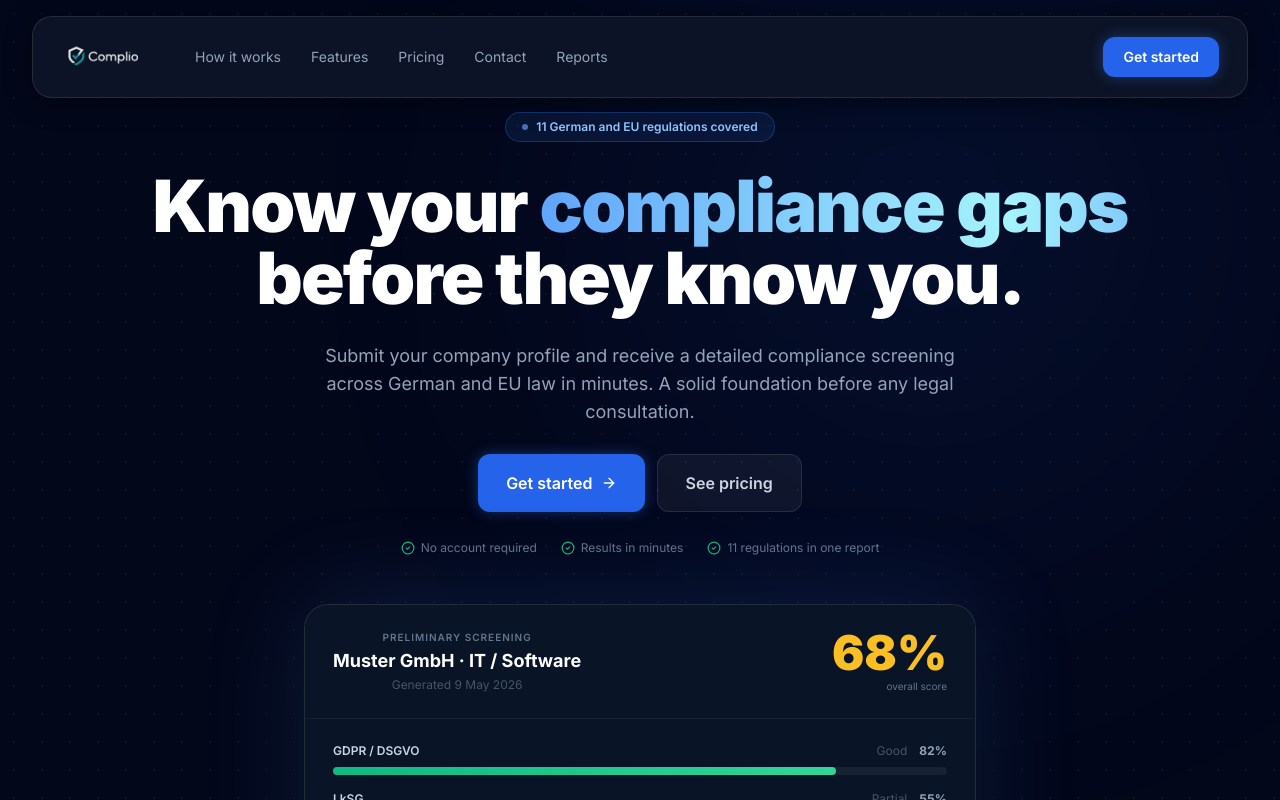
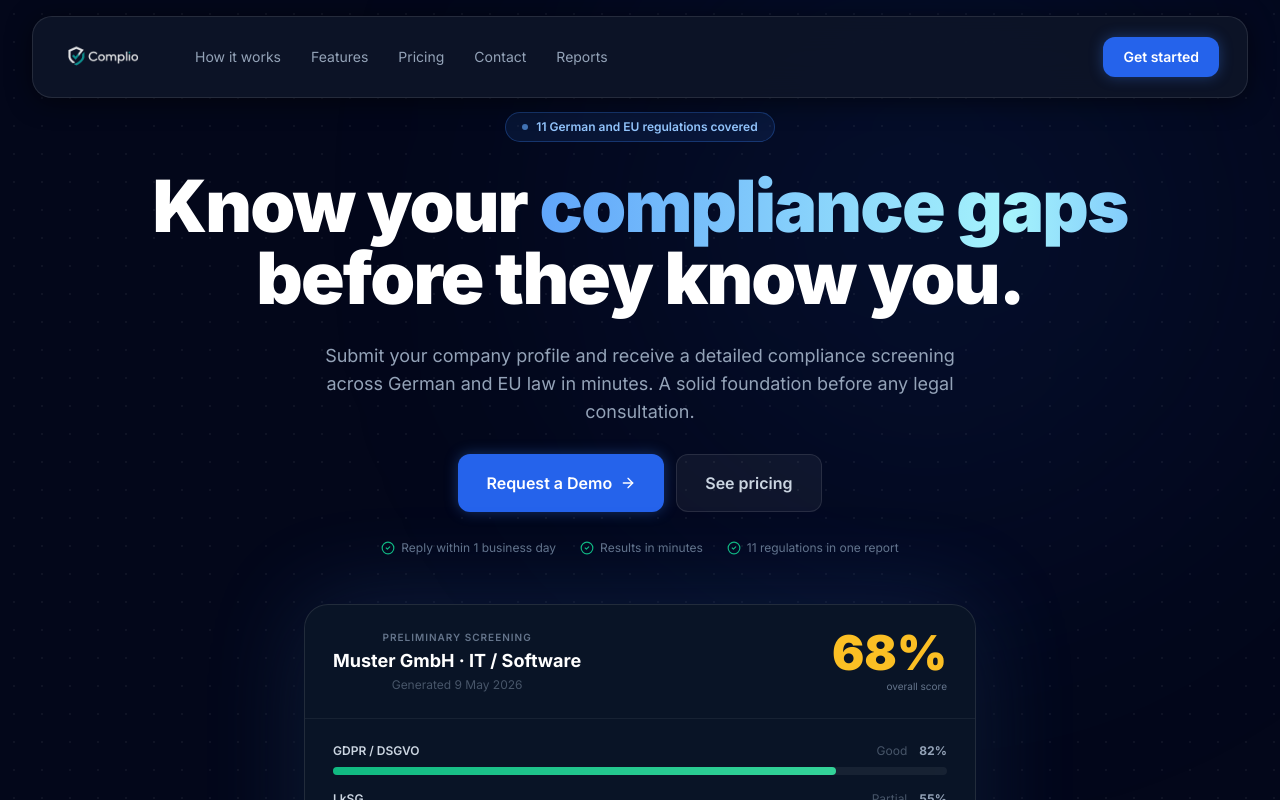
Before and after one commit to YGTYLRM/kmu-comply, a Next.js app in the folder frontend/: page / in a window 1280 px wide. Shown: the top 800 px of the page. Built offline with nearby package versions, Linux system fonts and the light colour scheme.

Commit message:
replace Stripe checkout with request a demo contact flow on landing page

```diff
--- a/frontend/src/app/page.tsx
+++ b/frontend/src/app/page.tsx
@@ -1,7 +1,7 @@
 "use client";
 
 import Link from "next/link";
-import { useState, useCallback } from "react";
+import { useState } from "react";
 import { motion, AnimatePresence } from "framer-motion";
 import {
   ArrowRight, CheckCircle2, FileSearch, Zap, ShieldCheck,
@@ -76,7 +76,7 @@ const PLANS = [
     period: "per report",
     desc: "One-off screening for companies that need an occasional compliance check.",
     highlight: false,
-    cta: "Get started",
+    cta: "Request a Demo",
     features: [
       "Single compliance screening",
       "All 11 regulations covered",
@@ -92,7 +92,7 @@ const PLANS = [
     period: "per month",
     desc: "Unlimited screenings for teams that need to track compliance over time.",
     highlight: true,
-    cta: "Get started",
+    cta: "Request a Demo",
     features: [
       "Unlimited screenings",
       "All 11 regulations covered",
@@ -307,45 +307,16 @@ function FAQItem({ q, a }: { q: string; a: string }) {
 }
 
 function PricingCTA({ plan }: { plan: typeof PLANS[0] }) {
-  const [loading, setLoading] = useState(false);
-
-  const handleClick = useCallback(async () => {
-    if (plan.cta === "Contact us") {
-      window.location.href = "/contact";
-      return;
-    }
-    if (plan.name === "Enterprise") return;
-
-    setLoading(true);
-    const planKey = plan.name.toLowerCase(); // "starter" | "professional"
-    const base = window.location.origin;
-    try {
-      const res = await fetch("/api/backend/checkout", {
-        method: "POST",
-        headers: { "Content-Type": "application/json" },
-        body: JSON.stringify({
-          plan: planKey,
-          success_url: `${base}/checkout/success?session_id={CHECKOUT_SESSION_ID}`,
-          cancel_url: `${base}/checkout/cancel`,
-        }),
-      });
-      const data = await res.json();
-      if (data.url) window.location.href = data.url;
-    } catch {
-      setLoading(false);
-    }
-  }, [plan]);
-
-  const cls = `w-full text-center rounded-xl py-3 text-sm font-semibold transition-all duration-200 disabled:opacity-60 ${
+  const planParam = plan.name.toLowerCase(); // "starter" | "professional" | "enterprise"
+  const cls = `w-full text-center rounded-xl py-3 text-sm font-semibold transition-all duration-200 ${
     plan.highlight
       ? "bg-brand-600 text-white hover:bg-brand-500 shadow-glow-blue-sm hover:shadow-glow-blue"
       : "border border-white/12 bg-white/5 text-slate-300 hover:bg-white/10 hover:text-white"
   }`;
-
   return (
-    <button onClick={handleClick} disabled={loading} className={cls}>
-      {loading ? "Redirecting…" : plan.cta}
-    </button>
+    <Link href={`/contact?plan=${planParam}`} className={cls}>
+      {plan.cta}
+    </Link>
   );
 }
 
@@ -386,8 +357,8 @@ export default function HomePage() {
             </motion.p>
 
             <motion.div variants={fadeUp} className="flex flex-col sm:flex-row gap-3">
-              <Link href="/analyze" className="group inline-flex items-center justify-center gap-2 rounded-xl bg-brand-600 px-7 py-4 text-base font-semibold text-white shadow-glow-blue-sm hover:shadow-glow-blue hover:bg-brand-500 transition-all duration-300">
-                Get started
+              <Link href="/contact" className="group inline-flex items-center justify-center gap-2 rounded-xl bg-brand-600 px-7 py-4 text-base font-semibold text-white shadow-glow-blue-sm hover:shadow-glow-blue hover:bg-brand-500 transition-all duration-300">
+                Request a Demo
                 <ArrowRight className="h-4 w-4 group-hover:translate-x-0.5 transition-transform duration-200" />
               </Link>
               <a href="#pricing" className="inline-flex items-center justify-center gap-2 rounded-xl border border-white/10 bg-white/5 px-7 py-4 text-base font-semibold text-slate-300 hover:bg-white/10 hover:text-white transition-all duration-200">
@@ -396,7 +367,7 @@ export default function HomePage() {
             </motion.div>
 
             <motion.div variants={fadeUp} className="flex flex-wrap justify-center gap-6 text-xs text-slate-500">
-              {["No account required", "Results in minutes", "11 regulations in one report"].map((t) => (
+              {["Reply within 1 business day", "Results in minutes", "11 regulations in one report"].map((t) => (
                 <span key={t} className="flex items-center gap-1.5">
                   <CheckCircle2 className="h-3.5 w-3.5 text-emerald-500" />
                   {t}
@@ -551,10 +522,10 @@ export default function HomePage() {
               </div>
 
               <Link
-                href="/analyze"
+                href="/contact"
                 className="group inline-flex items-center gap-2 rounded-xl bg-brand-600 px-6 py-3.5 text-sm font-semibold text-white shadow-glow-blue-sm hover:shadow-glow-blue hover:bg-brand-500 transition-all duration-300"
               >
-                Try it now
+                Request a Demo
                 <ArrowRight className="h-4 w-4 group-hover:translate-x-0.5 transition-transform duration-200" />
               </Link>
             </motion.div>
@@ -698,8 +669,8 @@ export default function HomePage() {
             <p className="text-base sm:text-lg text-slate-500 max-w-lg">
               Get a detailed compliance screening across 11 German and EU regulations. Not a substitute for legal advice.
             </p>
-            <Link href="/analyze" className="group inline-flex items-center gap-2.5 rounded-xl bg-brand-600 px-8 py-4 text-base font-semibold text-white shadow-glow-blue-sm hover:shadow-glow-blue hover:bg-brand-500 transition-all duration-300">
-              Get started
+            <Link href="/contact" className="group inline-flex items-center gap-2.5 rounded-xl bg-brand-600 px-8 py-4 text-base font-semibold text-white shadow-glow-blue-sm hover:shadow-glow-blue hover:bg-brand-500 transition-all duration-300">
+              Request a Demo
               <ArrowRight className="h-4 w-4 group-hover:translate-x-0.5 transition-transform duration-200" />
             </Link>
           </motion.div>
```
